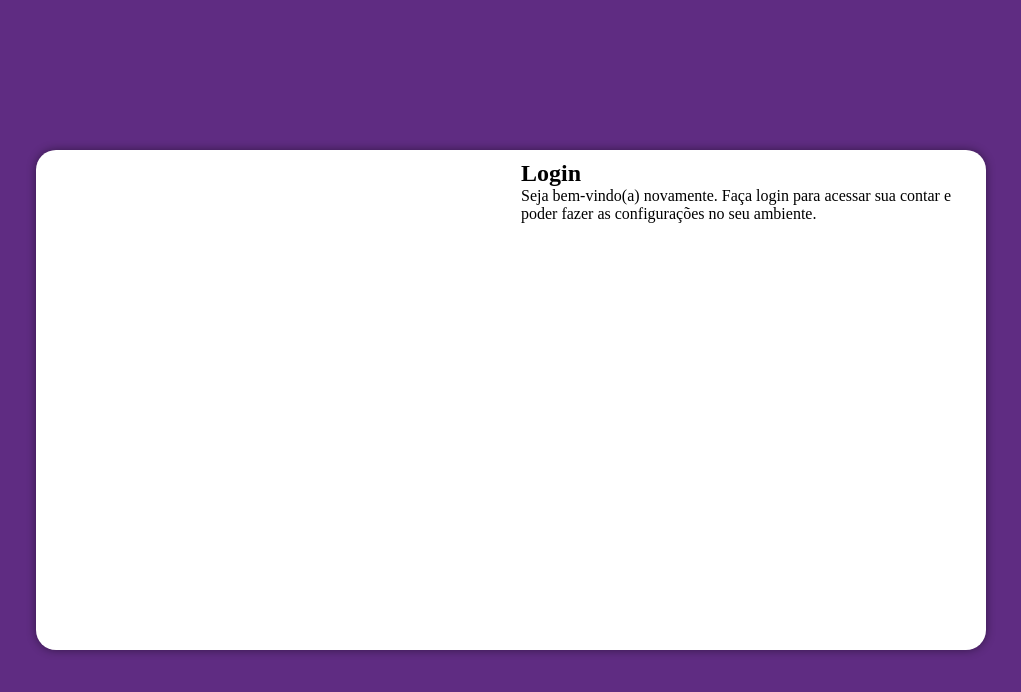
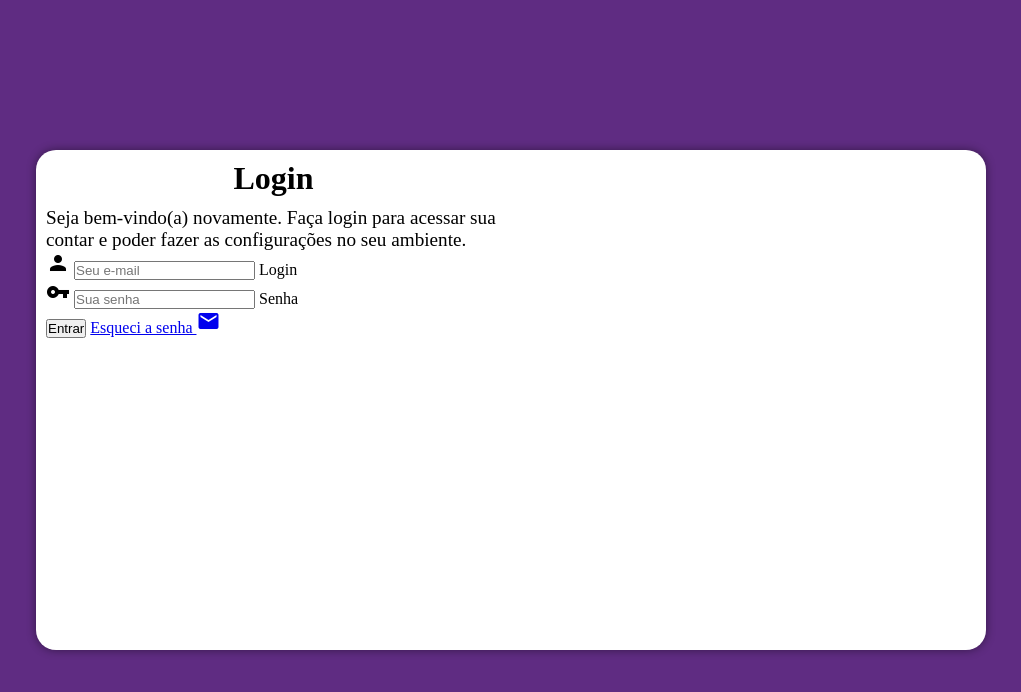
Before and after one commit to c4n15lupu5jr/projeto-login, a plain HTML site: page index.html in a window 1280 px wide. Shown: the whole page, without its empty margins (129-1150 px from the left). Drawn offline with Linux system fonts and the light colour scheme.

Commit message:
adicionei o formulário

```diff
--- a/estilos/media-query.css
+++ b/estilos/media-query.css
@@ -31,13 +31,21 @@
     }
 
     section#login > div#imagem {
-        float: left;
+        float: right;
         width: 50%;
         height: 100%;
     }
 
     section#login > div#formulario {
-        float: right;
+        float: left;
         width: 50%;
     }
 }
+
+div#formulario > h1 {
+    font-size: 2em;
+}
+
+div#formulario > p {
+    font-size: 1.2em;
+}
--- a/estilos/style.css
+++ b/estilos/style.css
@@ -48,3 +48,8 @@ section#login > div#formulario {
     display: block;
     padding: 10px;
 }
+
+div#formulario > h1 {
+    text-align: center;
+    margin-bottom: 10px;
+}
--- a/index.html
+++ b/index.html
@@ -5,6 +5,7 @@
     <meta http-equiv="X-UA-Compatible" content="IE=edge">
     <meta name="viewport" content="width=device-width, initial-scale=1.0">
     <title>Login</title>
+    <link rel="stylesheet" href="https://fonts.googleapis.com/icon?family=Material+Icons">
     <link rel="stylesheet" href="estilos/style.css">
     <link rel="stylesheet" href="estilos/media-query.css">
 </head>
@@ -17,8 +18,21 @@
              <div id="formulario">
                 <h1>Login</h1>
                 <p>Seja bem-vindo(a) novamente. Faça login para acessar sua contar e poder fazer as configurações no seu ambiente.</p>
-                <form action="login.php" method="post">
-
+                <form action="login.php" method="post" autocomplete="on">
+                    <div class="campo">
+                        <i class="material-icons">person</i>
+                        <input type="email" name="login" id="ilogin" placeholder="Seu e-mail" autocomplete="email" required maxlength="30">
+                        <label for="ilogin">Login</label>
+                    </div>
+                    <div class="campo">
+                        <i class="material-icons">vpn_key</i>
+                          <input type="password" name="senha" id="isenha" placeholder="Sua senha" autocomplete="current-password" required minlength="8" maxlength="20">
+                          <label for="isenha">Senha</label>
+                    </div>
+                    <input type="submit" value="Entrar">
+                    <a href="esqueci.html">
+                        Esqueci a senha <i class="material-icons">mail</i>
+                    </a>
                 </form>
              </div>
         </section>
```
Also changed, not shown: imagens/pexels-dinnow-9444476.jpg (added).
